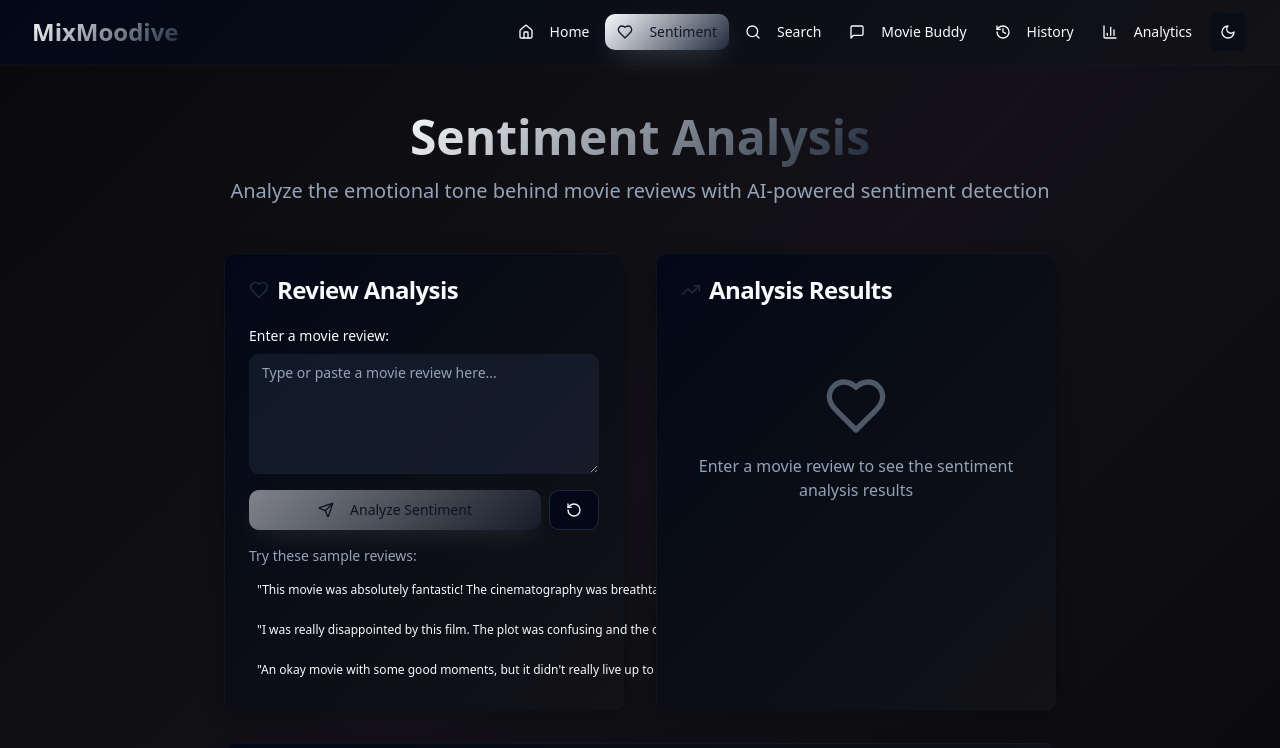
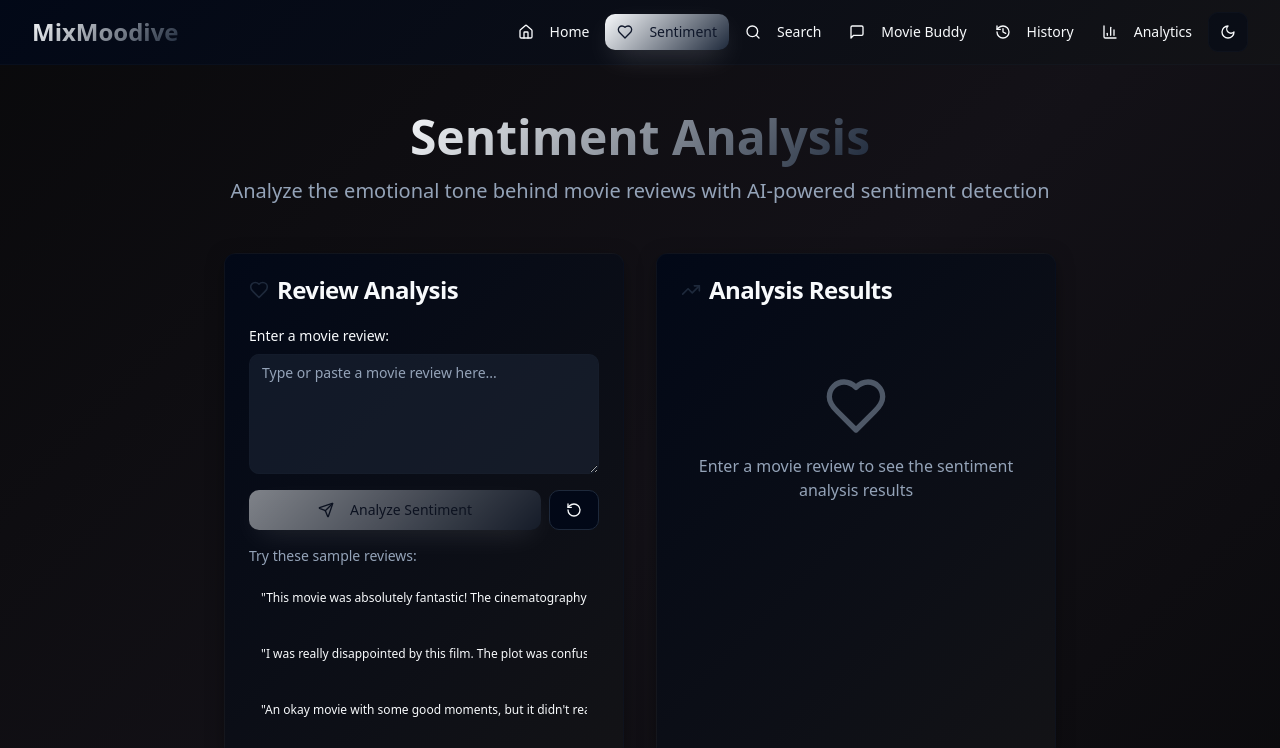
Before and after one commit to ishhhhhsu/mixmoodive-film-finder, a React (Vite) app: page /sentiment in a window 1280 px wide. Shown: the top 748 px of the page. Built offline with nearby package versions, Linux system fonts and the light colour scheme.

Commit message:
Refactor sample review display

```diff
--- a/src/pages/SentimentAnalysis.tsx
+++ b/src/pages/SentimentAnalysis.tsx
@@ -137,10 +137,14 @@ const SentimentAnalysis = () => {
                       key={index}
                       variant="ghost"
                       size="sm"
-                      className="text-left h-auto p-2 text-xs"
+                      className="text-left h-auto min-h-[3rem] max-h-[5rem] p-3 text-xs w-full justify-start overflow-hidden"
                       onClick={() => setReviewText(sample)}
                     >
-                      "{sample.slice(0, 80)}..."
+                      <div className="w-full overflow-y-auto scrollbar-thin scrollbar-thumb-muted scrollbar-track-transparent">
+                        <span className="break-words leading-relaxed block">
+                          "{sample.length > 100 ? `${sample.slice(0, 100)}...` : sample}"
+                        </span>
+                      </div>
                     </Button>
                   ))}
                 </div>
```
